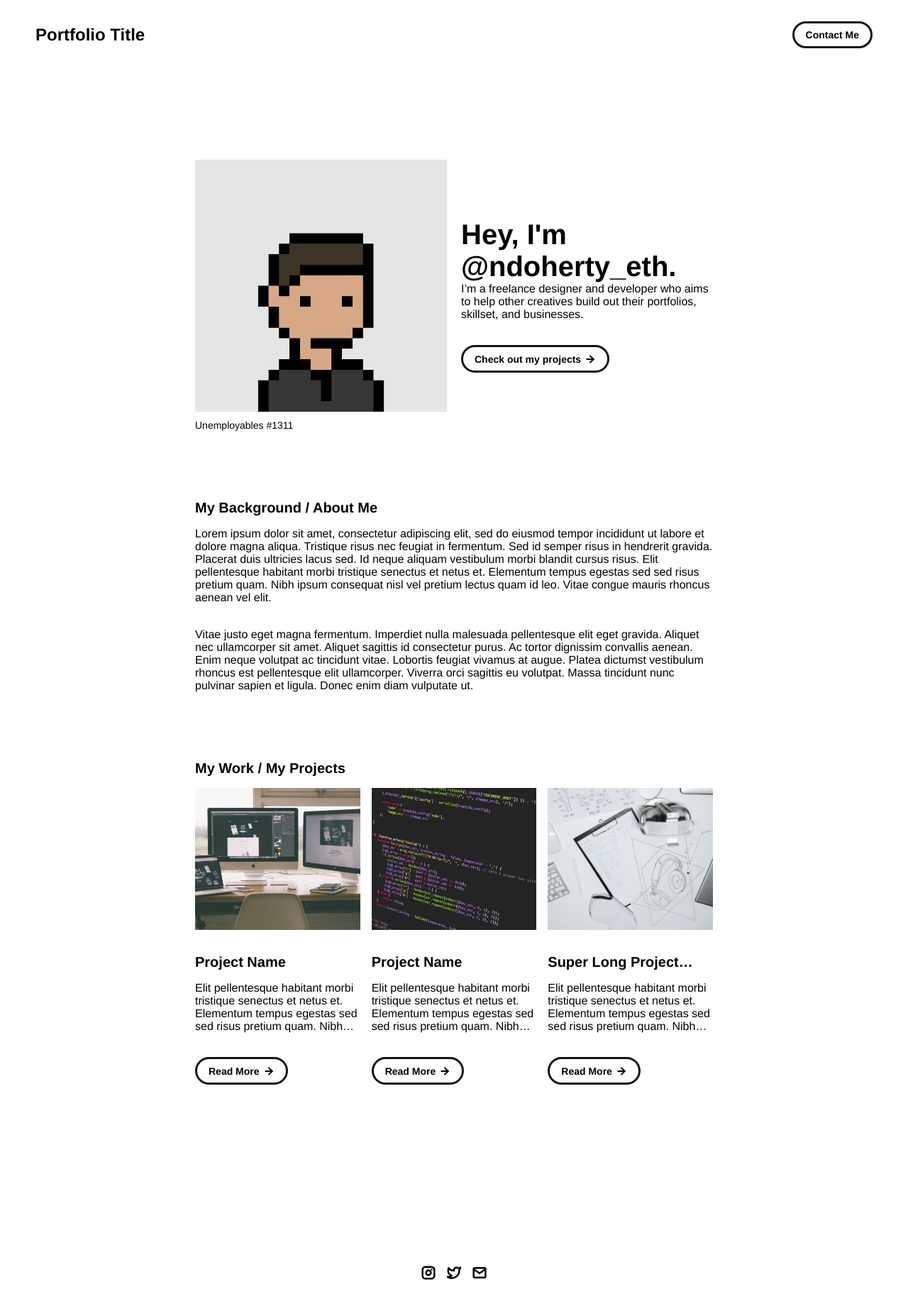
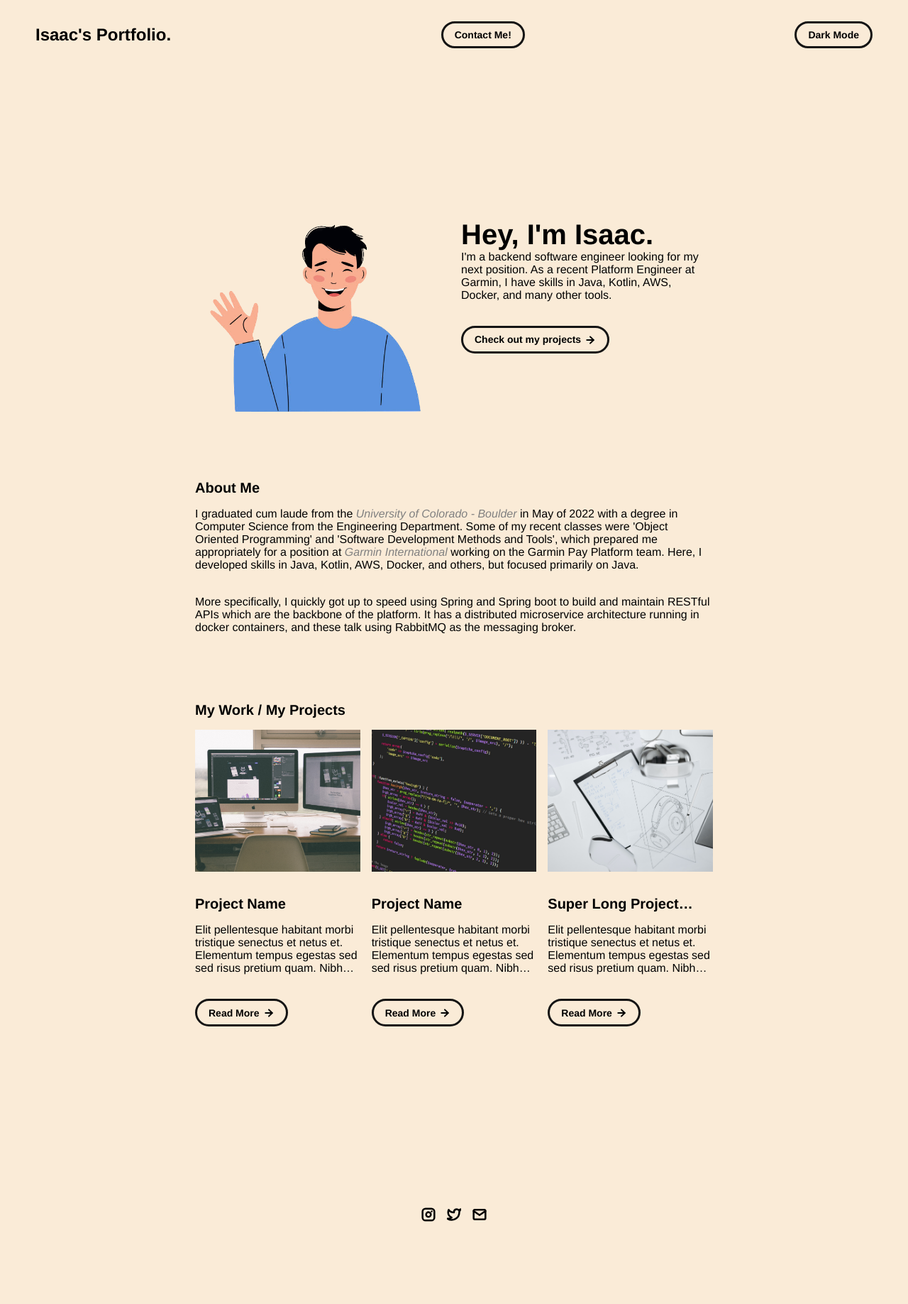
Before and after one commit to IsaacPyle/portfolio, a web app: file index.html in a window 1280 px wide. Shown: the whole page at 71% size. After the commit the page ends 1721 px from the top, so only its background shows below. Run offline with its HTML, style and script files only (its server is not run), Linux system fonts and the light colour scheme.

Commit message:
Work in progress, dark mode is not working yet, but getting close

```diff
--- a/css/layout.css
+++ b/css/layout.css
@@ -13,6 +13,7 @@ body {
   margin: 0;
   -webkit-font-smoothing: antialiased;
   -moz-osx-font-smoothing: grayscale;
+  background-color: antiquewhite;
 }
 
 
--- a/css/utilities.css
+++ b/css/utilities.css
@@ -50,7 +50,7 @@ a.icon-link:hover {
 @media only screen and (max-width: 800px) {
   .navbar {
     padding: 20px 20px;
-    background-color: white
+    background-color: antiquewhite;
   }
 }
 
@@ -73,6 +73,31 @@ a.button:hover {
   text-decoration: underline;
   text-decoration-thickness: 2px;
   cursor: pointer;
+}
+
+a.text-link:link {
+  color: gray;
+  background-color: transparent;
+  font-style: italic;
+  text-decoration: none;
+}
+
+a.text-link:visited {
+  color: gray;
+  background-color: transparent;
+  text-decoration: none;
+}
+
+a.text-link:hover {
+  color: black;
+  background-color: transparent;
+  text-decoration: underline;
+}
+
+a.text-link:active {
+  color: gray;
+  background-color: transparent;
+  text-decoration: underline;
 }
 
 
@@ -104,3 +129,22 @@ a.no-underline:hover {
     padding: 20px 20px;
   }
 }
+
+.dark{
+  background-color: #222;
+  color: antiquewhite;
+}
+
+.dark-with-border{
+  background-color: #222;
+  color: antiquewhite;
+  border: 3px solid antiquewhite;
+  padding: 8px 16px;
+  border-radius: 50px;
+  color: black;
+  text-decoration: none;
+  width: fit-content;
+  display: flex;
+  gap: 5px;
+  align-items: center;
+}
--- a/index.html
+++ b/index.html
@@ -2,19 +2,8 @@
 <html lang="en">
 	<head>
 		<meta charset="utf-8">
-
-    <!--
-      TODO
-
-      Upload your Unemployable (or whatever photo you like) to the assets/images folder
-      and change the name of the image below to match the uploaded one
-
-      Change the title in the <title> tag to whatever you would like the title of your portfolio to be
-
-      This should be the same across all pages.
-     -->
-    <link rel="icon" href="./assets/images/1311.png" />
-		<title>Unemployables Portfolio</title>
+    <link rel="icon" href="./assets/images/home_screen_img.png" />
+		<title>Isaac Pyle Portfolio</title>
     <meta name="description" content="A portfolio template for the Unemployables community.">
     <meta name="viewport" content="width=device-width, initial-scale=1" />
 
@@ -23,50 +12,32 @@
     <link rel="stylesheet" href="./css/utilities.css">
 
 		<script defer src="./js/script.js"></script>
+    <script src="https://cdnjs.cloudflare.com/ajax/libs/jquery/3.4.0/jquery.min.js"></script>
 	</head>
 	<body>
     <!-- NAVBAR -->
     <div class="navbar">
       <a class="nav-title-link" href="./index.html">
-        <!-- TODO - Change the "Portfolio Title" to whatever you want displayed in the top left -->
-        <span class="nav-title">Portfolio Title</span>
-         <!-- TODO - Change the email after 'mailto:' to your email address for contact -->
-        <a class="button" href="mailto:whitevans.eth@gmail.com">
-          <span class="button-text">Contact Me</span>
+        <span class="nav-title">Isaac's Portfolio.</span>
+        <a class="button" href="mailto:isaac.a.pyle@gmail.com">
+          <span class="button-text">Contact Me!</span>
+        </a>
+        <a class="button change">
+          <span class="button-text">Dark Mode</span>
         </a>
       </a>
     </div>
 
     <!-- MAIN PAGE CONTENT -->
     <div id="main-content">
-
-      <!-- PORTFOLIO HEADER -->
       <div id="portfolio-header">
         <div id="portfolio-header-image-container">
-          <!--
-            TODO
-
-            - Change the img "src" attribute to point to the Unemployable image you uploaded (or whatever image).
-            - Change the number to point to your Unemployable & replace the OpenSea link with your own
-            - If you aren't using an Unemployable as your image, remove the entire "a" element
-          -->
-          <img src="./assets/images/1311.png" class="portfolio-header-image">
-          <a class="no-underline" target="_blank" href="https://opensea.io/assets/0xe0be388ab81c47b0f098d2030a1c9ef190691a8a/1311">
-            <span class="image-caption">Unemployables #1311</span>
-          </a>
+          <img src="./assets/images/home_screen_img.png" class="portfolio-header-image">
         </div>
-
-          <!--
-            TODO
-
-            - Change the main-title to whatver you want
-            - Change the body-text after that to a quick introduction to what you do
-            - Edit the button text if you feel like it. It will link to the projects section below.
-          -->
         <div id="portfolio-header-text-container">
             <div class="header-text">
-              <span class="main-title">Hey, I'm @ndoherty_eth.</span>
-              <div class="body-text">I’m a freelance designer and developer who aims to help other creatives build out their portfolios, skillset, and businesses.</div>
+              <span class="main-title">Hey, I'm Isaac.</span>
+              <div class="body-text">I'm a backend software engineer looking for my next position. As a recent Platform Engineer at Garmin, I have skills in Java, Kotlin, AWS, Docker, and many other tools.</div>
             </div>
             <a class="button" id="my-work-link">
               <span class="button-text">Check out my projects</span>
@@ -76,17 +47,18 @@
       </div>
 
       <!-- ABOUT SECTION -->
-      <!--
-        TODO
-
-        - Change the subheader-text to whatever header you want
-        - Add paragraphs using the <div class="body-text"></div> elements in the "about-section-content"
-      -->
       <div id="about-section">
-        <span class="subheader-text">My Background / About Me</span>
+        <span class="subheader-text">About Me</span>
         <div class="about-section-content">
-          <div class="body-text">Lorem ipsum dolor sit amet, consectetur adipiscing elit, sed do eiusmod tempor incididunt ut labore et dolore magna aliqua. Tristique risus nec feugiat in fermentum. Sed id semper risus in hendrerit gravida. Placerat duis ultricies lacus sed. Id neque aliquam vestibulum morbi blandit cursus risus. Elit pellentesque habitant morbi tristique senectus et netus et. Elementum tempus egestas sed sed risus pretium quam. Nibh ipsum consequat nisl vel pretium lectus quam id leo. Vitae congue mauris rhoncus aenean vel elit.</div>
-          <div class="body-text">Vitae justo eget magna fermentum. Imperdiet nulla malesuada pellentesque elit eget gravida. Aliquet nec ullamcorper sit amet. Aliquet sagittis id consectetur purus. Ac tortor dignissim convallis aenean. Enim neque volutpat ac tincidunt vitae. Lobortis feugiat vivamus at augue. Platea dictumst vestibulum rhoncus est pellentesque elit ullamcorper. Viverra orci sagittis eu volutpat. Massa tincidunt nunc pulvinar sapien et ligula. Donec enim diam vulputate ut.</div>
+          <div class="body-text">I graduated cum laude from the <a class="text-link" href="https://www.colorado.edu" target="_blank" rel="noreferrer noopener">University of Colorado - Boulder</a>
+            in May of 2022 with a degree in Computer Science from the Engineering Department.
+            Some of my recent classes were 'Object Oriented Programming' and 'Software Development Methods and Tools',
+            which prepared me appropriately for a position at <a class="text-link" href="https://www.garmin.com/en-US/garmin-pay/" target="_blank" rel="noreferrer noopener">Garmin International</a>
+            working on the Garmin Pay Platform team. Here, I developed skills in Java, Kotlin, AWS, Docker, and others, but focused primarily on Java.
+          </div>
+          <div class="body-text">More specifically, I quickly got up to speed using Spring and Spring boot to build and maintain
+            RESTful APIs which are the backbone of the platform. It has a distributed microservice architecture running in docker containers,
+            and these talk using RabbitMQ as the messaging broker. </div>
         </div>
       </div>
 
--- a/js/script.js
+++ b/js/script.js
@@ -3,3 +3,13 @@ if (document.getElementById('my-work-link')) {
     document.getElementById('my-work-section').scrollIntoView({behavior: "smooth"})
   })
 }
+
+$(".change" ).on("click", function() {
+    if( $("body").hasClass("dark")) {
+        $("body").removeClass("dark");
+        $("a").removeClass("dark-with-border");
+    } else {
+        $("body").addClass("dark");
+        $("a").addClass("dark-with-border");
+    }
+});
```
Also changed, not shown: assets/images/home_screen_img.png (added).
